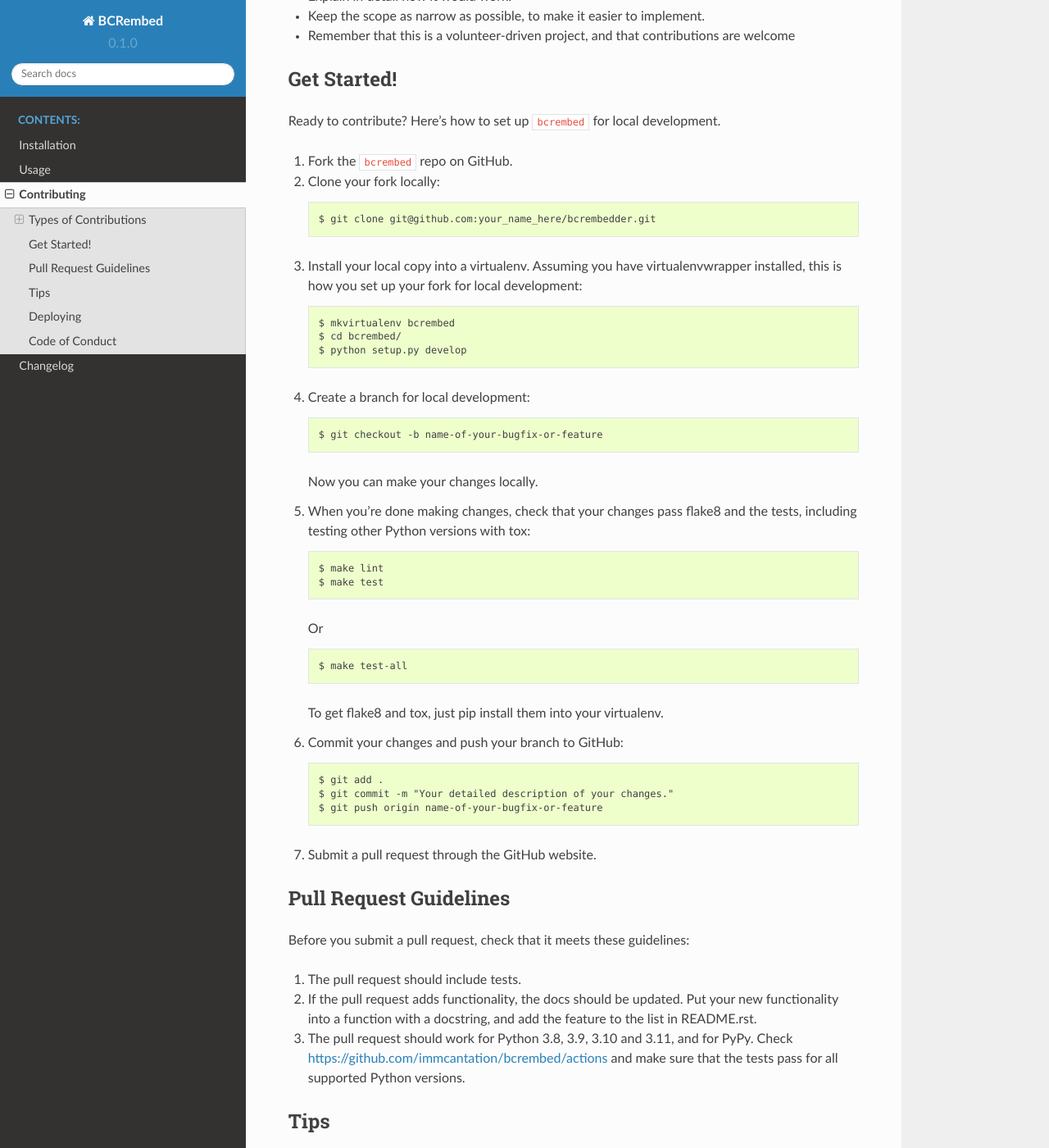
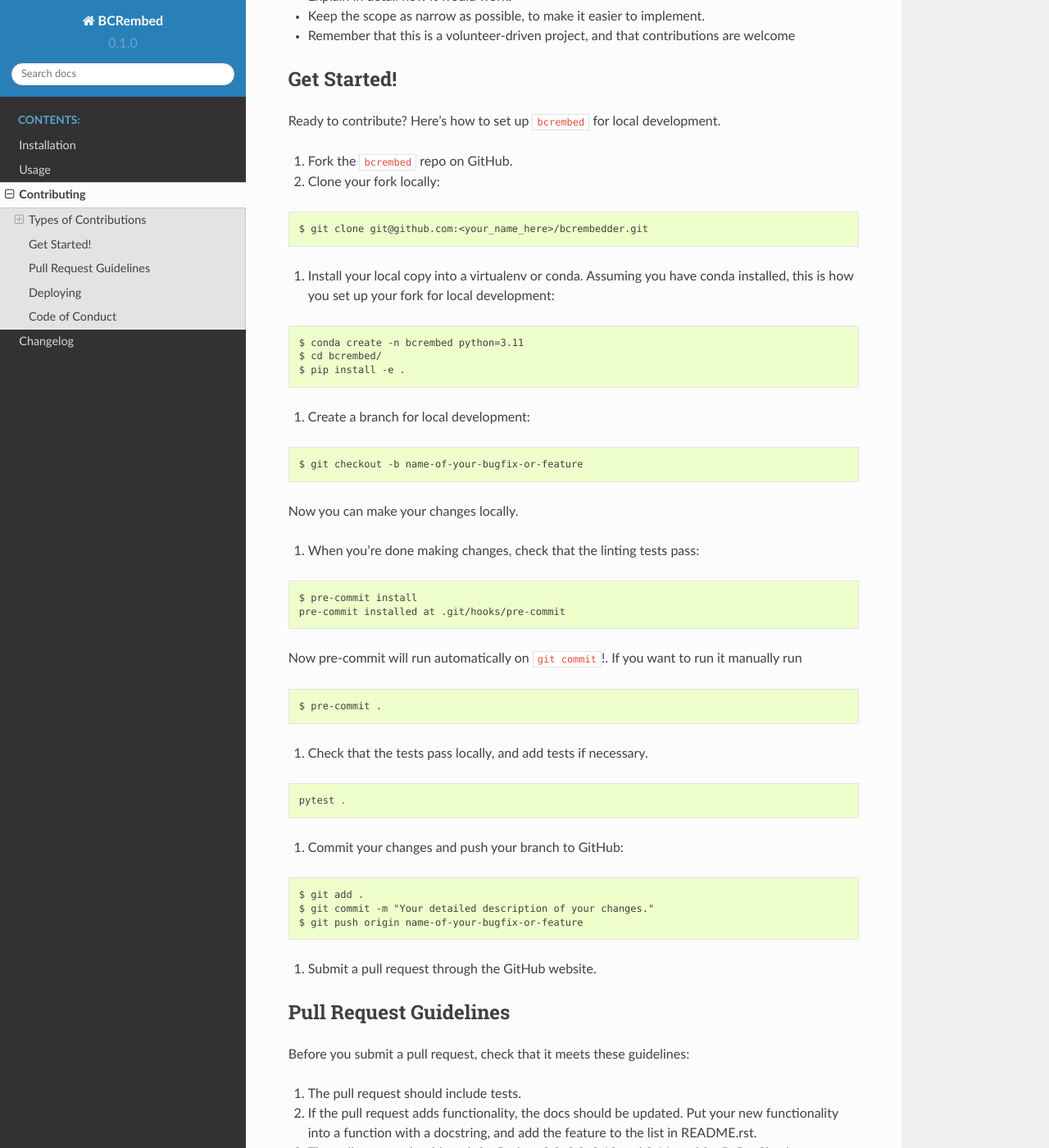
Before and after one commit to immcantation/amulety, a Sphinx documentation site: the page built from docs/contributing.rst, in a window 1280 px wide and 1400 px high, scrolled down 1082 px. Shown: the whole window at 82% size. Built offline with Sphinx 7.4.7 and the Read the Docs theme 2.0.0, drawn with Linux system fonts in a browser that asks for light colours; some of the changed text lies outside the part shown.

````diff
--- a/CONTRIBUTING.md
+++ b/CONTRIBUTING.md
@@ -43,62 +43,64 @@ Ready to contribute? Here's how to set up `bcrembed` for local development.
 1. Fork the `bcrembed` repo on GitHub.
 2. Clone your fork locally:
 
-    ```
-    $ git clone git@github.com:your_name_here/bcrembedder.git
-    ```
+```
+$ git clone git@github.com:<your_name_here>/bcrembedder.git
+```
 
-3. Install your local copy into a virtualenv. Assuming you have virtualenvwrapper installed, this is how you set up your fork for local development:
+3. Install your local copy into a virtualenv or conda. Assuming you have conda installed, this is how you set up your fork for local development:
 
-    ```
-    $ mkvirtualenv bcrembed
-    $ cd bcrembed/
-    $ python setup.py develop
-    ```
+```
+$ conda create -n bcrembed python=3.11
+$ cd bcrembed/
+$ pip install -e .
+```
 
 4. Create a branch for local development:
 
-    ```
-    $ git checkout -b name-of-your-bugfix-or-feature
-    ```
+```
+$ git checkout -b name-of-your-bugfix-or-feature
+```
 
-   Now you can make your changes locally.
+Now you can make your changes locally.
 
-5. When you're done making changes, check that your changes pass flake8 and the tests, including testing other Python versions with tox:
+5. When you're done making changes, check that the linting tests pass:
 
-    ```
-    $ make lint
-    $ make test
-    ```
+```
+$ pre-commit install
+pre-commit installed at .git/hooks/pre-commit
+```
 
-    Or
+Now pre-commit will run automatically on `git commit`!.
+If you want to run it manually run
 
-    ```
-    $ make test-all
-    ```
+```
+$ pre-commit .
+```
 
-   To get flake8 and tox, just pip install them into your virtualenv.
-6. Commit your changes and push your branch to GitHub:
-    ```
-    $ git add .
-    $ git commit -m "Your detailed description of your changes."
-    $ git push origin name-of-your-bugfix-or-feature
-    ```
-7. Submit a pull request through the GitHub website.
+6. Check that the tests pass locally, and add tests if necessary.
+
+```
+pytest .
+```
+
+7. Commit your changes and push your branch to GitHub:
+
+```
+$ git add .
+$ git commit -m "Your detailed description of your changes."
+$ git push origin name-of-your-bugfix-or-feature
+```
+
+8. Submit a pull request through the GitHub website.
 
 ## Pull Request Guidelines
 
 Before you submit a pull request, check that it meets these guidelines:
+
 1. The pull request should include tests.
 2. If the pull request adds functionality, the docs should be updated. Put your new functionality into a function with a docstring, and add the feature to the list in README.rst.
 3. The pull request should work for Python 3.8, 3.9, 3.10 and 3.11, and for PyPy. Check [https://github.com/immcantation/bcrembed/actions](https://github.com/immcantation/bcrembed/actions) and make sure that the tests pass for all supported Python versions.
-
-## Tips
-
-To run a subset of tests:
-
-```
-$ python -m unittest tests.test_bcrembed
-```
+4. Automatic GitHub actions CI tests will also run the tests, all the tests must pass before merging the PR.
 
 ## Deploying
 
--- a/docs/_static/overrides.css
+++ b/docs/_static/overrides.css
@@ -1,6 +1,5 @@
 /* override table width restrictions */
 @media screen and (min-width: 767px) {
-
   .wy-table-responsive table td {
     /* !important prevents the common CSS stylesheets from overriding
         this as on RTD they are loaded after this stylesheet */
@@ -12,8 +11,9 @@
   }
 }
 
-
-.rst-content .admonition-new .admonition-title .fa-info-circle:before{content:""}
+.rst-content .admonition-new .admonition-title .fa-info-circle:before {
+  content: "";
+}
 
 .rst-content .admonition-new .admonition-title {
   background: #83c8a6;
--- a/docs/conf.py
+++ b/docs/conf.py
@@ -17,10 +17,11 @@
 # relative to the documentation root, use os.path.abspath to make it
 # absolute, like shown here.
 #
+import datetime
 import os
 import sys
-import datetime
-sys.path.insert(0, os.path.abspath('..'))
+
+sys.path.insert(0, os.path.abspath(".."))
 # import m2r2
 import bcrembed
 
@@ -46,26 +47,26 @@ import bcrembed
 
 # If your documentation needs a minimal Sphinx version, state it here.
 #
-#needs_sphinx = '1.6'
+# needs_sphinx = '1.6'
 
 # Add any Sphinx extension module names here, as strings. They can be
 # extensions coming with Sphinx (named 'sphinx.ext.*') or your custom ones.
-extensions = ['sphinx.ext.autodoc', 'sphinx.ext.viewcode', 'sphinxcontrib.typer', 'sphinx_mdinclude']
+extensions = ["sphinx.ext.autodoc", "sphinx.ext.viewcode", "sphinxcontrib.typer", "sphinx_mdinclude"]
 
 # Add any paths that contain templates here, relative to this directory.
-templates_path = ['_templates']
+templates_path = ["_templates"]
 
 # The suffix(es) of source filenames.
 # You can specify multiple suffix as a list of string:
 #
 # source_suffix = ['.rst', '.md']
-source_suffix = ['.rst', '.md']
+source_suffix = [".rst", ".md"]
 
 # The master toctree document.
-master_doc = 'index'
+master_doc = "index"
 
 # General information about the project.
-project = 'BCRembed'
+project = "BCRembed"
 copyright = "Kleinstein Lab, Yale University, " + str(datetime.datetime.now().year)
 author = "Mamie Wang, Gisela Gabernet"
 
@@ -88,10 +89,10 @@ language = "en"
 # List of patterns, relative to source directory, that match files and
 # directories to ignore when looking for source files.
 # This patterns also effect to html_static_path and html_extra_path
-exclude_patterns = ['_build', 'Thumbs.db', '.DS_Store']
+exclude_patterns = ["_build", "Thumbs.db", ".DS_Store"]
 
 # The name of the Pygments (syntax highlighting) style to use.
-pygments_style = 'sphinx'
+pygments_style = "sphinx"
 
 # If true, `todo` and `todoList` produce output, else they produce nothing.
 todo_include_todos = False
@@ -117,14 +118,14 @@ html_favicon = "_static/immcantation.ico"
 # Add any paths that contain custom static files (such as style sheets) here,
 # relative to this directory. They are copied after the builtin static files,
 # so a file named "default.css" will overwrite the builtin "default.css".
-html_static_path = ['_static']
+html_static_path = ["_static"]
 
-html_css_files = ['overrides.css']
+html_css_files = ["overrides.css"]
 
 # -- Options for HTMLHelp output ---------------------------------------
 
 # Output file base name for HTML help builder.
-htmlhelp_basename = 'bcrembeddoc'
+htmlhelp_basename = "bcrembeddoc"
 
 
 # -- Options for LaTeX output ------------------------------------------
@@ -133,15 +134,12 @@ latex_elements = {
     # The paper size ('letterpaper' or 'a4paper').
     #
     # 'papersize': 'letterpaper',
-
     # The font size ('10pt', '11pt' or '12pt').
     #
     # 'pointsize': '10pt',
-
     # Additional stuff for the LaTeX preamble.
     #
     # 'preamble': '',
-
     # Latex figure (float) alignment
     #
     # 'figure_align': 'htbp',
@@ -151,9 +149,7 @@ latex_elements = {
 # (source start file, target name, title, author, documentclass
 # [howto, manual, or own class]).
 latex_documents = [
-    (master_doc, 'bcrembed.tex',
-     'BCRembed Documentation',
-     'Mamie Wang', 'manual'),
+    (master_doc, "bcrembed.tex", "BCRembed Documentation", "Mamie Wang", "manual"),
 ]
 
 
@@ -161,11 +157,7 @@ latex_documents = [
 
 # One entry per manual page. List of tuples
 # (source start file, name, description, authors, manual section).
-man_pages = [
-    (master_doc, 'bcrembed',
-     'BCRembed Documentation',
-     [author], 1)
-]
+man_pages = [(master_doc, "bcrembed", "BCRembed Documentation", [author], 1)]
 
 
 # -- Options for Texinfo output ----------------------------------------
@@ -174,10 +166,13 @@ man_pages = [
 # (source start file, target name, title, author,
 #  dir menu entry, description, category)
 texinfo_documents = [
-    (master_doc, 'bcrembed',
-     'BCRembed Documentation',
-     author,
-     'bcrembed',
-     'Python package to embed BCR sequences.',
-     'Miscellaneous'),
+    (
+        master_doc,
+        "bcrembed",
+        "BCRembed Documentation",
+        author,
+        "bcrembed",
+        "Python package to embed BCR sequences.",
+        "Miscellaneous",
+    ),
 ]
--- a/pyproject.toml
+++ b/pyproject.toml
@@ -32,6 +32,8 @@ known-first-party = ["bcrembed"]
 
 [tool.ruff.lint.per-file-ignores]
 "__init__.py" = ["E402", "F401"]
+"tests/*" = ["N802"]
+"bcrembed.py" = ["N806"]
 
 [tool.ruff.lint.pep8-naming]
 extend-ignore-names = ["mocked_*", "*allOf", "*URI*"]
--- a/requirements_dev.txt
+++ b/requirements_dev.txt
@@ -1,5 +1,7 @@
 pytest-workflow>=1.6.0
 pytest>=7.0.0
+ruff
+Sphinx
 sphinx-mdinclude
 sphinx-rtd-theme
 sphinxcontrib-typer
````
Also changed, not shown: CHANGELOG.md (+1 -1 lines), CODE_OF_CONDUCT.md (+10 -11 lines), README.md (+2 -1 lines), environment.yml (+9 -9 lines), .github/ISSUE_TEMPLATE.md, .pre-commit-config.yaml, .readthedocs.yaml, 6 other files. Lines whose indentation alone changed are shown as unchanged.
